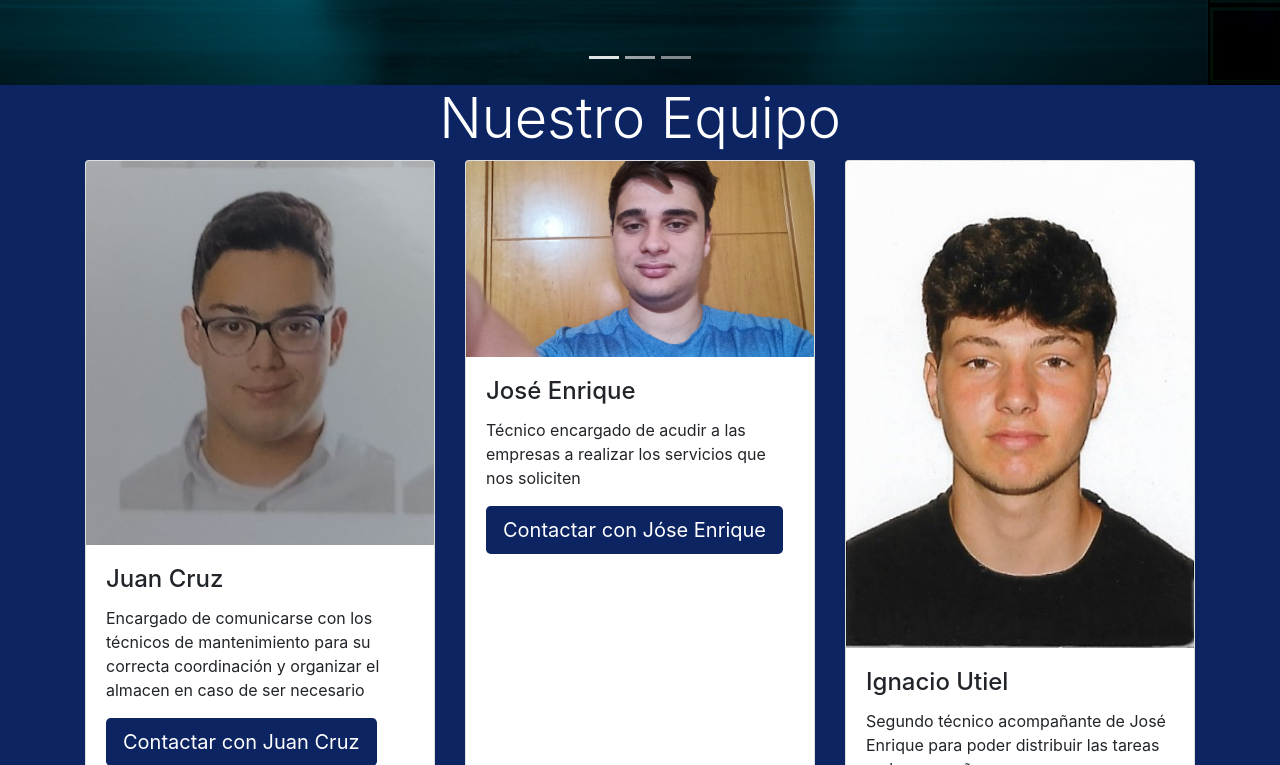
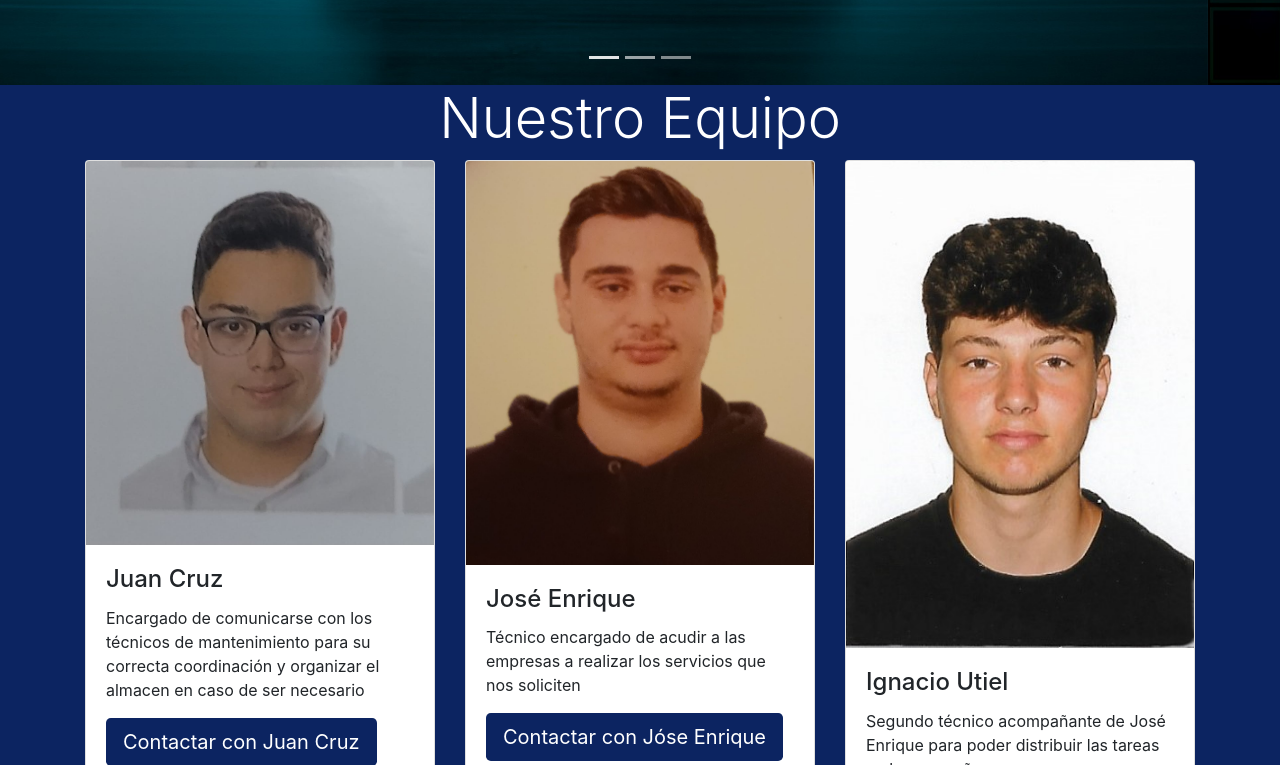
Before and after one commit to jota100506/Datashield.com, a plain HTML site: page index.html in a window 1280 px wide. Shown: the part 715-1480 px from the top of the page. Drawn offline with nearby package versions, Linux system fonts and the light colour scheme.

Commit message:
Update index.html

```diff
--- a/index.html
+++ b/index.html
@@ -115,7 +115,7 @@
 
       <div class="card">
         <!-- set a width on the image otherwise it will expand to full width       -->
-        <img class="card-img-top img-fluid" src="img/jose.jpg" alt="Card image cap" width="400">
+        <img class="card-img-top img-fluid" src="img/jose.jpeg" alt="Card image cap" width="400">
         <div class="card-body">
           <h4 class="card-title">José Enrique</h4>
           <p class="card-text">Técnico encargado de acudir a las empresas a realizar los servicios que nos soliciten</p>
```
